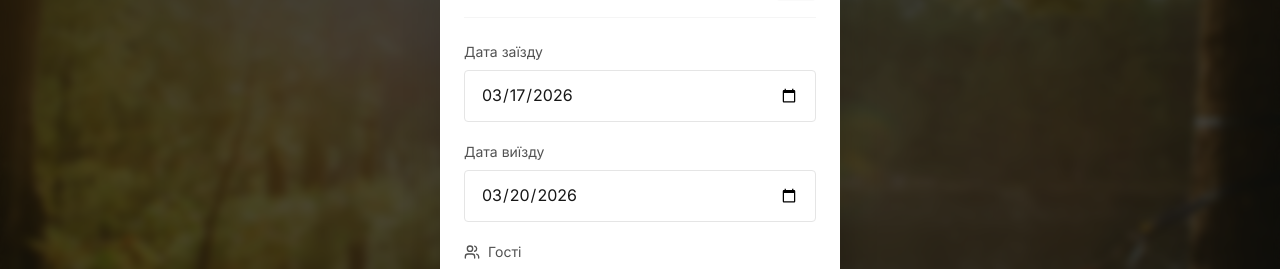
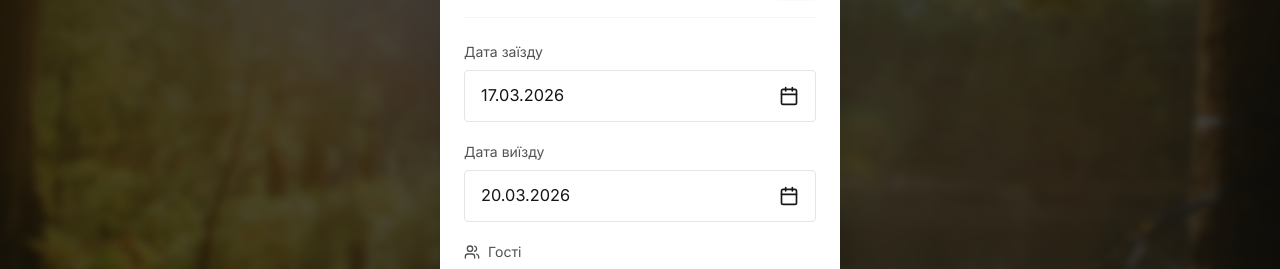
Before and after one commit to STEPS-LAB/chudodiievo-demo, a Next.js app: page /activities in a window 1280 px wide. Both pictures are taken after a click on the button "ЗАБРОНЮВАТИ". Shown: the part 213-482 px from the top of the page. Built offline with nearby package versions, Linux system fonts and the light colour scheme.

Commit message:
фікс модалки бронювання

```diff
--- a/src/components/booking/BookingModal.tsx
+++ b/src/components/booking/BookingModal.tsx
@@ -2,7 +2,7 @@
 
 import { useState, useEffect, useRef } from 'react';
 import { motion, AnimatePresence } from 'framer-motion';
-import { X, Users, Minus, Plus, Loader2 } from 'lucide-react';
+import { X, Users, Minus, Plus, Loader2, Calendar } from 'lucide-react';
 
 interface BookingModalProps {
   isOpen: boolean;
@@ -19,6 +19,24 @@ export default function BookingModal({ isOpen, onClose }: BookingModalProps) {
 
   const parseDateInput = (value: string) => {
     return new Date(`${value}T12:00:00`);
+  };
+
+  const displayDate = (date: Date) => {
+    const d = String(date.getDate()).padStart(2, '0');
+    const m = String(date.getMonth() + 1).padStart(2, '0');
+    const y = date.getFullYear();
+    return `${d}.${m}.${y}`;
+  };
+
+  const openDatePicker = (ref: React.RefObject<HTMLInputElement | null>) => {
+    const input = ref.current as (HTMLInputElement & { showPicker?: () => void }) | null;
+    if (!input) return;
+    if (typeof input.showPicker === 'function') {
+      input.showPicker();
+      return;
+    }
+    input.focus();
+    input.click();
   };
 
   const [checkIn, setCheckIn] = useState<Date>(() => {
@@ -118,7 +136,23 @@ export default function BookingModal({ isOpen, onClose }: BookingModalProps) {
                 <label className="block text-sm text-neutral-600 mb-2">
                   Дата заїзду
                 </label>
-                <div className="relative w-full">
+                <div
+                  className="relative w-full cursor-pointer"
+                  onClick={() => openDatePicker(checkInInputRef)}
+                  role="button"
+                  tabIndex={0}
+                  onKeyDown={(e) => {
+                    if (e.key === 'Enter' || e.key === ' ') {
+                      e.preventDefault();
+                      openDatePicker(checkInInputRef);
+                    }
+                  }}
+                  aria-label="Оберіть дату заїзду"
+                >
+                  <div className="luxury-input bg-white h-[52px] w-full flex items-center justify-between px-4 pointer-events-none">
+                    <span className="text-neutral-900 text-[1.02rem]">{displayDate(checkIn)}</span>
+                    <Calendar className="w-5 h-5 text-neutral-900" />
+                  </div>
                   <input
                     ref={checkInInputRef}
                     type="date"
@@ -133,8 +167,9 @@ export default function BookingModal({ isOpen, onClose }: BookingModalProps) {
                         setCheckOut(newCheckout);
                       }
                     }}
-                    className="luxury-input bg-white h-[52px] w-full appearance-none"
+                    className="absolute inset-0 h-[52px] w-full opacity-0 pointer-events-none"
                     style={{ colorScheme: 'light' }}
+                    aria-label="Дата заїзду"
                   />
                 </div>
               </div>
@@ -144,15 +179,32 @@ export default function BookingModal({ isOpen, onClose }: BookingModalProps) {
                 <label className="block text-sm text-neutral-600 mb-2">
                   Дата виїзду
                 </label>
-                <div className="relative w-full">
+                <div
+                  className="relative w-full cursor-pointer"
+                  onClick={() => openDatePicker(checkOutInputRef)}
+                  role="button"
+                  tabIndex={0}
+                  onKeyDown={(e) => {
+                    if (e.key === 'Enter' || e.key === ' ') {
+                      e.preventDefault();
+                      openDatePicker(checkOutInputRef);
+                    }
+                  }}
+                  aria-label="Оберіть дату виїзду"
+                >
+                  <div className="luxury-input bg-white h-[52px] w-full flex items-center justify-between px-4 pointer-events-none">
+                    <span className="text-neutral-900 text-[1.02rem]">{displayDate(checkOut)}</span>
+                    <Calendar className="w-5 h-5 text-neutral-900" />
+                  </div>
                   <input
                     ref={checkOutInputRef}
                     type="date"
                     min={formatDateLocal(minCheckOut)}
                     value={formatDateLocal(checkOut)}
                     onChange={(e) => setCheckOut(parseDateInput(e.target.value))}
-                    className="luxury-input bg-white h-[52px] w-full appearance-none"
+                    className="absolute inset-0 h-[52px] w-full opacity-0 pointer-events-none"
                     style={{ colorScheme: 'light' }}
+                    aria-label="Дата виїзду"
                   />
                 </div>
               </div>
--- a/src/components/layout/ClientWidgets.tsx
+++ b/src/components/layout/ClientWidgets.tsx
@@ -1,10 +1,8 @@
 'use client';
 
-import dynamic from 'next/dynamic';
 import { useEffect, useState } from 'react';
-
-const MobileBookingBar = dynamic(() => import('@/features/booking/MobileBookingBar'), { ssr: false });
-const AIConcierge = dynamic(() => import('@/features/ai-concierge/AIConcierge'), { ssr: false });
+import MobileBookingBar from '@/features/booking/MobileBookingBar';
+import AIConcierge from '@/features/ai-concierge/AIConcierge';
 
 export default function ClientWidgets() {
   const [mounted, setMounted] = useState(false);
```
